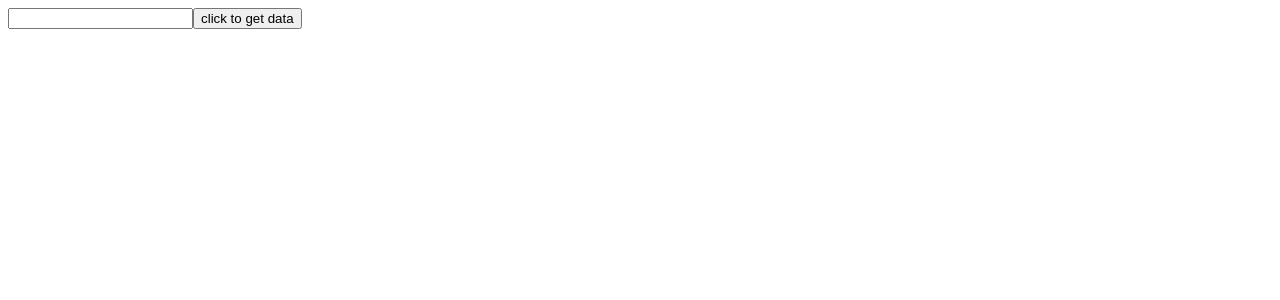
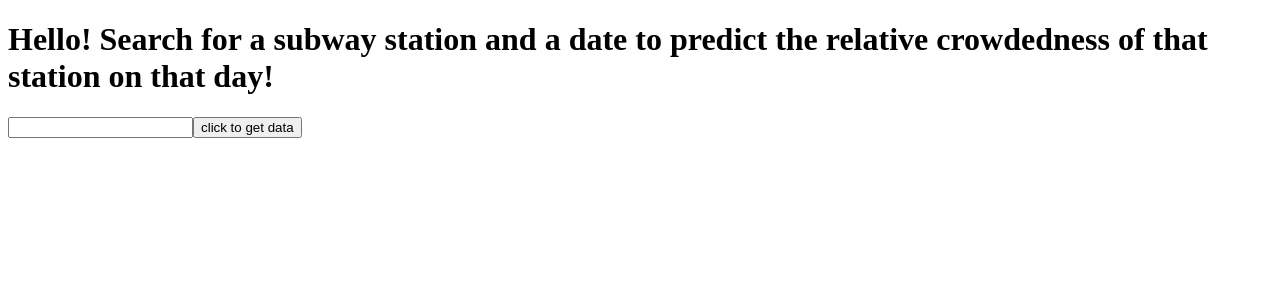
Before and after one commit to wdi-dsi-jared/wdi, a React app: page / in a window 1280 px wide. Shown: the top 300 px of the page. Built offline with nearby package versions, Linux system fonts and the light colour scheme; the HTML template or start-up script is replaced by a standard one.

Commit message:
a dumb thing

```diff
--- a/src/Components/App/App.jsx
+++ b/src/Components/App/App.jsx
@@ -10,29 +10,45 @@ export default class App extends Component {
     this.state = {
       data: '',
     }
-    this.barData = [
-      //this will be replaced by the data we pull from our fetch (see above)
-      {
-        "name": "Series A",
-        "values": [
-          { "x": 1, "y":  91},
-        ]
-      },
-      {
-        "name": "Series B",
-        "values": [
-          { "x": 1, "y":  91},
-        ]
-      }
-    ];
+    this.barData = {
+      "1": 1,
+      "2": 2,
+      "3": 3,
+      "4": 4,
+      "5": 5,
+      "6": 6,
+      "7": 7,
+      "8": 8,
+      "9": 9,
+      "10": 10,
+      "11": 11,
+      "12": 12,
+      "13": 13,
+      "14": 14,
+      "15": 15,
+      "16": 16,
+      "17": 17,
+      "18": 18,
+      "19": 19,
+      "20": 20,
+      "21": 21,
+      "22": 22,
+      "23": 23,
+      "24": 24
+    }
   }
 
   getDummyData() {
     this.setState({
-      data: this.barData
-    })
-    console.log('getDummyData invoked!')
-    console.log('getDummyData complete!')
+      data: [{
+        "name": "Relative Crowdedness",
+        "values": Object.keys(this.barData).map((key) => {
+          return {"x" : key, "y" : this.barData[key]}
+        })
+        }]
+    });
+    console.log('getDummyData invoked!');
+    console.log('getDummyData complete!');
   }
 
   graph() {
@@ -40,17 +56,17 @@ export default class App extends Component {
         <h1>hi!</h1>
 
         <Graph
-          data={this.state.placeholder}
+          data={this.state.data}
           getDummyData={this.getDummyData.bind(this)}
         />
         <BarChart
-          data={this.barData}
+          data={this.state.data}
           width={500}
           height={200}
           fill={'#3182bd'}
           title='Bar Chart'
-          yAxisLabel='time'
-          xAxisLabel='people'
+          yAxisLabel='business'
+          xAxisLabel='time'
         />
       </div> ) : <div/>;
   }
--- a/src/Components/Search/Search.jsx
+++ b/src/Components/Search/Search.jsx
@@ -5,6 +5,7 @@ export default class Search extends Component {
   render() {
     return(
       <div>
+        <h1> Hello! Search for a subway station and a date to predict the relative crowdedness of that station on that day! </h1>
         <input type="text" name="input" />
         <button onClick={this.props.getDummyData}>click to get data</button>
       </div>
```
Also changed, not shown: 3 other files (tests, documents, lock files or other folders).
